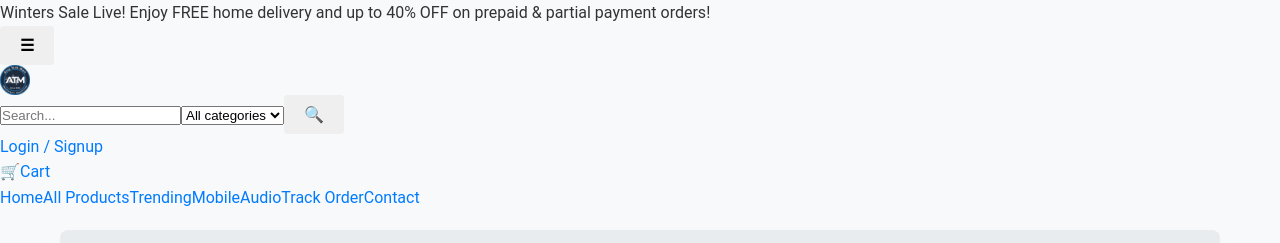
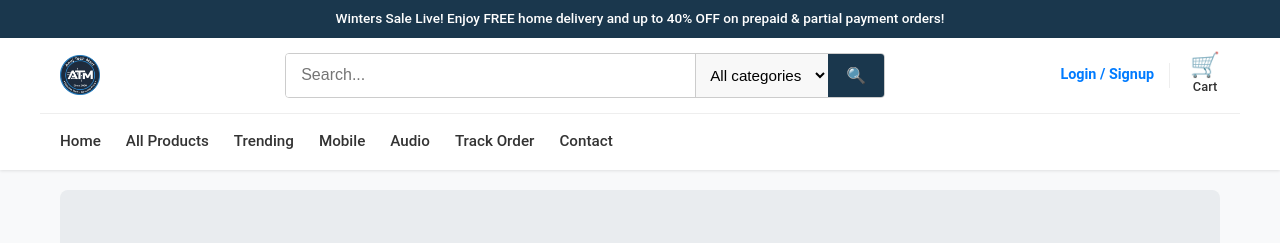
Before and after one commit to Hozaak/Anujtechmart, a React (Create React App) app: page / in a window 1280 px wide. Shown: the top 243 px of the page. Built offline with nearby package versions, Linux system fonts and the light colour scheme.

Commit message:
Update Header.css

```diff
--- a/src/components/Header/Header.css
+++ b/src/components/Header/Header.css
@@ -1,116 +1,201 @@
-/* Base Header Styles */
-.header {
+/* Top Offer Bar */
+.top-offer-bar {
+    background-color: #1A374D; /* Dark Teal/Blue from screenshot */
+    color: white;
+    text-align: center;
+    padding: 8px 20px;
+    font-size: 0.85rem;
+    font-weight: 500;
+}
+
+.main-header {
     background-color: var(--card-bg);
-    box-shadow: 0 2px 5px rgba(0, 0, 0, 0.1);
+    box-shadow: 0 1px 3px rgba(0, 0, 0, 0.1);
     position: sticky;
     top: 0;
     z-index: 1000;
 }
 
-.header-container {
+.header-top-container {
     max-width: 1200px;
     margin: 0 auto;
-    padding: 8px 20px; /* Minimal height */
+    padding: 15px 20px;
     display: flex;
+    align-items: center;
     justify-content: space-between;
-    align-items: center;
 }
 
-/* Logo Styling */
+/* 1. Logo Styling */
 .logo {
     font-size: 1.5rem;
     font-weight: 700;
     color: var(--primary-color);
     text-decoration: none;
-    white-space: nowrap;
-    display: flex; /* Enable flex for logo image/text alignment */
+    display: flex;
     align-items: center;
+    flex-shrink: 0;
 }
-
 .logo-img {
-    height: 30px; /* Size of the cart icon */
-    margin-right: 8px;
+    height: 40px; /* Larger logo size */
+    margin-right: 10px;
     object-fit: contain;
 }
 
-/* Navigation Links */
-.nav-links {
+/* 2. Search Bar */
+.search-bar-container {
     display: flex;
-    gap: 20px;
-    align-items: center;
-    flex-grow: 1; /* Pushes the auth section to the right */
-    margin-left: 30px;
+    flex-grow: 1;
+    margin: 0 30px;
+    max-width: 600px;
+    border: 1px solid #ccc; /* Border around the whole search area */
+    border-radius: 4px;
+    overflow: hidden;
 }
 
-.nav-item {
+.search-input {
+    flex-grow: 1;
+    padding: 12px 15px;
+    border: none;
+    font-size: 1rem;
+    outline: none;
+}
+
+.search-category-select {
+    padding: 0 10px;
+    border: none;
+    border-left: 1px solid #ccc;
+    background-color: #f8f8f8;
+    cursor: pointer;
+    font-size: 0.95rem;
+}
+
+.search-button {
+    background-color: #1A374D; /* Dark search button background */
+    color: white;
+    padding: 12px 18px;
+    font-size: 1rem;
+    border: none;
+    flex-shrink: 0;
+    border-radius: 0;
+}
+
+/* 3. Account/Cart Section */
+.account-cart-section {
+    display: flex;
+    align-items: center;
+    gap: 20px;
+    flex-shrink: 0;
+}
+
+.user-auth-area {
+    text-align: right;
+    font-size: 0.9rem;
+    padding-right: 15px; /* Margin to separate from cart */
+    border-right: 1px solid #eee;
+}
+
+.auth-link {
+    color: var(--primary-color);
+    font-weight: 600;
+    text-decoration: none;
+    display: block;
+    margin-bottom: 2px;
+}
+
+/* Cart Icon */
+.cart-icon-link {
+    display: flex;
+    flex-direction: column;
+    align-items: center;
     color: var(--text-color);
     text-decoration: none;
-    padding: 5px 0px; /* Reduced vertical padding */
+    position: relative;
+}
+.cart-icon-symbol {
+    font-size: 1.5rem;
+    line-height: 1;
+}
+.cart-text {
+    font-size: 0.8rem;
     font-weight: 500;
-    transition: color 0.2s;
-    border-bottom: 2px solid transparent; /* Professional hover effect */
+}
+.cart-count-badge {
+    position: absolute;
+    top: -5px;
+    right: -10px;
+    background-color: var(--error-color);
+    color: white;
+    border-radius: 50%;
+    padding: 2px 6px;
+    font-size: 0.7rem;
+    font-weight: bold;
 }
 
-.nav-item:hover {
+/* Bottom Navigation */
+.bottom-nav-bar {
+    max-width: 1200px;
+    margin: 0 auto;
+    padding: 10px 20px;
+    display: flex;
+    gap: 25px;
+    border-top: 1px solid #eee;
+    background-color: #fff;
+    font-size: 0.95rem;
+}
+
+.nav-link {
+    color: var(--text-color);
+    padding: 5px 0;
+    font-weight: 500;
+    border-bottom: 2px solid transparent;
+}
+.nav-link:hover {
     color: var(--primary-color);
     border-bottom: 2px solid var(--primary-color);
 }
-
-/* Cart Icon and Count */
-/* ... (existing cart-icon, cart-count styles) ... */
-
-/* Authentication Section */
-.auth-section {
-    display: flex;
-    align-items: center;
-    gap: 10px;
+.admin-nav-link {
+    color: var(--error-color);
+    font-weight: 700;
 }
 
-.track-btn, .profile-btn, .logout-btn {
-    padding: 8px 12px;
-    font-size: 0.9rem;
-    border: 1px solid #ccc;
-    background-color: #f8f8f8;
-    color: var(--text-color);
-}
-.track-btn:hover, .profile-btn:hover {
-    background-color: #eee;
+/* Mobile: Hamburger and Hidden Menu */
+.hamburger-menu {
+    display: none; /* Hidden by default on desktop */
+    background: none;
+    border: none;
+    font-size: 1.5rem;
+    cursor: pointer;
+    padding: 5px;
+    margin-right: 15px;
 }
 
-.admin-btn-highlight {
-    background-color: #dc3545; /* Red accent for Admin visibility */
+@media (max-width: 992px) {
+    .header-top-container {
+        padding: 10px 15px;
+    }
+    .search-bar-container {
+        display: none; /* Hide complex search bar on small screens */
+    }
+    .hamburger-menu {
+        display: block; /* Show hamburger */
+    }
+    .logo-img {
+        height: 30px;
+    }
+    .bottom-nav-bar {
+        /* Mobile Menu styles */
+        display: none;
+        flex-direction: column;
+        position: absolute;
+        width: 100%;
+        background: #f8f9fa;
+        box-shadow: 0 5px 5px rgba(0, 0, 0, 0.1);
+        padding: 15px 20px;
+    }
+    .bottom-nav-bar.is-open {
+        display: flex; /* Show menu when hamburger is clicked */
+    }
+    .account-cart-section {
+        gap: 10px;
+    }
 }
-.admin-btn-highlight:hover {
-    background-color: #a71d2a;
-}
-.login-btn-highlight {
-    background-color: var(--primary-color);
-}
-
-
-/* Responsive adjustments for mobile */
-@media (max-width: 768px) {
-    .header-container {
-        flex-wrap: wrap;
-        justify-content: space-between;
-    }
-
-    .logo {
-        flex-basis: 50%;
-        margin-bottom: 0;
-        justify-content: flex-start;
-    }
-
-    .auth-section {
-        flex-basis: 50%;
-        justify-content: flex-end;
-        margin-top: 0;
-    }
-
-    .nav-links {
-        /* Hide secondary nav links to save space */
-        display: none;
-    }
-
-    /* Show Hamburger Menu Icon instead (requires integration) */
-}
```
